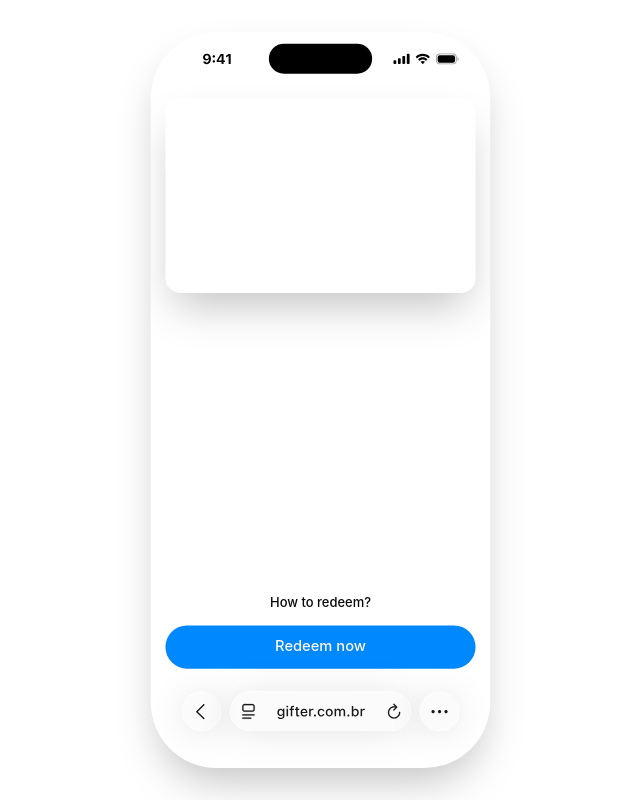
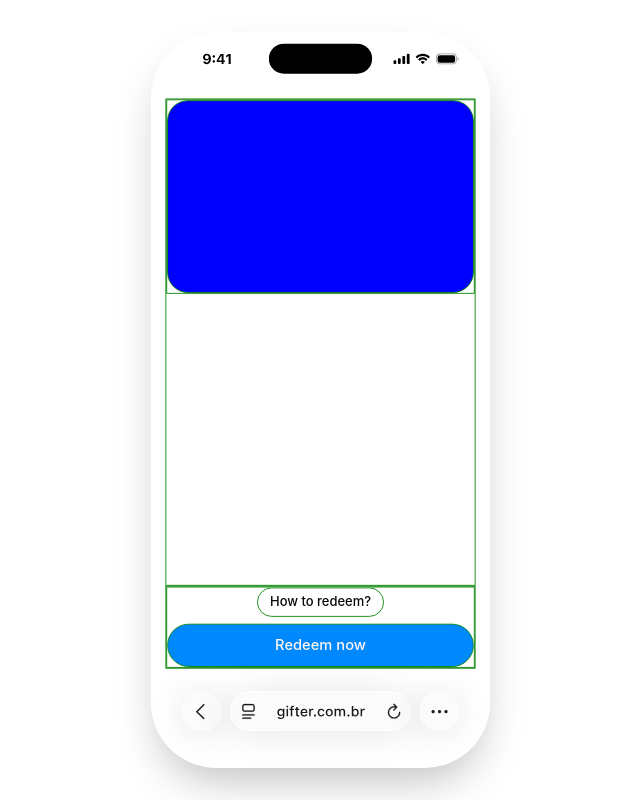
Before and after one commit to tecoad/redeem, a React (Vite) app: page /redeem in a window 1280 px wide. Shown: the whole page, without its empty margins (320-960 px from the left). Built offline with nearby package versions, Linux system fonts and the light colour scheme; a web font is replaced by a local one; what @toolwind/corner-shape would draw is missing.

Commit message:
Feat: implement DraggableCard component and enhance layout with dynamic elements

```diff
--- /dev/null
+++ b/src/components/DraggableCard.tsx
@@ -0,0 +1,111 @@
+import { motion, type PanInfo, useSpring } from "motion/react"
+import React, { useMemo } from "react"
+import { useUnscaledMeasure } from "@/lib/hooks/useScale"
+import Giftcard from "./Giftcard"
+import Heading from "./Heading"
+
+// Deceleration is from iOS UIScrollView
+function project(initialVelocity: number, decelerationRate = 0.998) {
+	return ((initialVelocity / 1000) * decelerationRate) / (1 - decelerationRate)
+}
+
+export function DraggableCard({ onSnap }: { onSnap?: () => void }) {
+	const [snap, setSnap] = React.useState(false)
+	const y = useSpring(0, { damping: 38, stiffness: 550 })
+
+	// Measure card and target using useUnscaledMeasure (handles parent scale)
+	const [cardRef, cardBounds] = useUnscaledMeasure()
+	const [targetRef, targetBounds] = useUnscaledMeasure()
+
+	// Calculate measurements dynamically from bounds
+	const measurements = useMemo(() => {
+		// Center the card within the target area
+		const cardCenterY = cardBounds.top + cardBounds.height / 2
+		const targetCenterY = targetBounds.top + targetBounds.height / 2
+		const snappedY = targetCenterY - cardCenterY
+
+		return {
+			snappedY,
+			// Snap threshold: higher = needs to be closer to target (0.65 = 65% of distance)
+			snapDistance: snappedY * 0.65,
+			// Minimum distance the card must travel before snap can trigger
+			minDragDistance: snappedY * 0.25,
+		}
+	}, [cardBounds, targetBounds])
+
+	function onPan(_: PointerEvent, { delta }: PanInfo) {
+		y.jump(clamp(y.get() + delta.y, [0, measurements.snappedY]))
+	}
+
+	function onPanEnd(_: PointerEvent, { velocity }: PanInfo) {
+		grab.end()
+
+		const currentY = y.get()
+		const projection = currentY + project(velocity.y)
+
+		// Require minimum drag distance AND projected position past threshold
+		const hasMinDistance = currentY >= measurements.minDragDistance
+		const projectionPastThreshold = projection >= measurements.snapDistance
+
+		if (hasMinDistance && projectionPastThreshold) {
+			setSnap(true)
+			y.set(measurements.snappedY)
+			onSnap?.()
+		} else {
+			y.set(0)
+			setSnap(false)
+		}
+	}
+
+	return (
+		<div className="flex items-center w-full flex-col h-full relative justify-between">
+			<motion.div
+				ref={cardRef}
+				onPanStart={grab.start}
+				onPan={onPan}
+				onPanEnd={onPanEnd}
+				style={{ y }}
+				animate={{
+					background: snap ? "red" : "blue",
+					transition: {
+						type: "spring",
+						stiffness: 350,
+						damping: 38,
+					},
+				}}
+				className="w-full aspect-card rounded-[24px] cursor-grab active:cursor-grabbing touch-none z-2 outline-0"
+				whileTap={{
+					scale: 0.96,
+				}}
+			>
+				<Giftcard />
+			</motion.div>
+			<Heading>
+				<Heading.Title className="text-center">
+					You just received a Wine R$50 digital giftcard.
+				</Heading.Title>
+			</Heading>
+			{/* Drag area */}
+			<div
+				ref={targetRef}
+				className="pointer-events-none relative border-2 bg-muted border-dotted flex items-center justify-center rounded-[31.5px]  aspect-card text-muted-foreground"
+				style={{
+					width: cardBounds.width + 15,
+					height: cardBounds.height + 15,
+				}}
+			>
+				{/* make a shimmer effect here */}
+				drag the card to activate it
+			</div>
+		</div>
+	)
+}
+
+function clamp(val: number, [min, max]: [number, number]): number {
+	return Math.min(Math.max(val, min), max)
+}
+
+const grab = {
+	start: () => document.body.classList.add("gesture-grabbing"),
+	end: () => document.body.classList.remove("gesture-grabbing"),
+}
--- a/src/components/Giftcard.tsx
+++ b/src/components/Giftcard.tsx
@@ -1,5 +1,5 @@
 function Giftcard() {
-	return <div className="w-full aspect-card rounded-2xl bg-blue-500 shadow-2xl"></div>
+	return <div className="w-full aspect-card rounded-[24px] bg-[blue]"></div>
 }
 
 export default Giftcard
--- a/src/components/Layout.tsx
+++ b/src/components/Layout.tsx
@@ -1,12 +1,25 @@
 import { cn } from "@/lib/utils"
 
-function Root({ children, className }: { children: React.ReactNode; className?: string }) {
+function Root<T extends React.ElementType = "div">({
+	children,
+	className,
+	as,
+	...props
+}: { children: React.ReactNode; className?: string; as?: T } & Omit<
+	React.ComponentPropsWithoutRef<T>,
+	"children" | "className" | "as"
+>) {
+	const Component = as || "div"
 	return (
-		<div
-			className={cn("p-4 flex gap-4 w-full h-full items-start justify-between flex-col", className)}
+		<Component
+			className={cn(
+				"p-4 flex gap-4 **:border **:border-[green] w-full h-full items-start justify-between flex-col",
+				className
+			)}
+			{...props}
 		>
 			{children}
-		</div>
+		</Component>
 	)
 }
 
@@ -18,11 +31,24 @@ function Content({ children, className }: { children: React.ReactNode; className
 	return <div className={cn(!className ? "contents" : className)}>{children}</div>
 }
 
-function Footer({ children, className }: { children: React.ReactNode; className?: string }) {
+function Footer<T extends React.ElementType = "div">({
+	children,
+	className,
+	as,
+	...props
+}: {
+	children: React.ReactNode
+	className?: string
+	as?: T
+} & Omit<React.ComponentPropsWithoutRef<T>, "children" | "className" | "as">) {
+	const Component = as || "div"
 	return (
-		<div className={cn("self-stretch flex items-center justify-center flex-col gap-2", className)}>
+		<Component
+			className={cn("self-stretch flex items-center justify-center flex-col gap-2", className)}
+			{...props}
+		>
 			{children}
-		</div>
+		</Component>
 	)
 }
 
--- a/src/components/PixTopUpReveal.tsx
+++ b/src/components/PixTopUpReveal.tsx
@@ -1,7 +1,13 @@
+import { Button } from "./Button"
+import Giftcard from "./Giftcard"
+
 const PixTopUpReveal = () => {
 	return (
-		<div className="w-full aspect-card bg-[green] rounded-4xl flex items-center justify-center">
-			<h1>PixTopUpReveal</h1>
+		<div className="flex flex-col gap-8 w-full items-center justify-center">
+			<Giftcard />
+			<Button variant="ghost" className="w-auto">
+				Read qrcode
+			</Button>
 		</div>
 	)
 }
--- a/src/components/Stepper.tsx
+++ b/src/components/Stepper.tsx
@@ -1,12 +1,40 @@
+import { Link, useMatchRoute } from "@tanstack/react-router"
 import type { ComponentPropsWithoutRef } from "react"
 import { cn } from "@/lib/utils"
+import type { FileRouteTypes } from "@/routeTree.gen"
+
+type ValidTo = FileRouteTypes["to"]
 
 function Root({ className, ...props }: ComponentPropsWithoutRef<"div">) {
-	return <div className={cn("flex items-center gap-2", className)} {...props} />
+	return (
+		<div
+			className={cn("flex items-center gap-1 border w-full justify-center h-10", className)}
+			{...props}
+		/>
+	)
 }
 
-function Step({ className, ...props }: ComponentPropsWithoutRef<"div">) {
-	return <div className={cn("flex items-center gap-2", className)} {...props} />
+function Step({
+	className,
+	to,
+	disabled,
+	...props
+}: ComponentPropsWithoutRef<"div"> & { to: ValidTo; disabled?: boolean }) {
+	const matchRoute = useMatchRoute()
+	const activeRoute = matchRoute({ to })
+
+	return (
+		<Link to={to} disabled={disabled || !!activeRoute}>
+			<div
+				className={cn(
+					"flex shrink-0 items-center gap-2 h-2 w-2 overflow-hidden bg-muted-foreground rounded-full",
+					activeRoute && "bg-primary w-10",
+					className
+				)}
+				{...props}
+			/>
+		</Link>
+	)
 }
 
 const Stepper = Object.assign(Root, {
--- a/src/routes/index.tsx
+++ b/src/routes/index.tsx
@@ -1,7 +1,5 @@
 import { createFileRoute, useRouter } from "@tanstack/react-router"
-import { ConfirmButton } from "@/components/ConfirmButton"
-import Giftcard from "@/components/Giftcard"
-import Heading from "@/components/Heading"
+import { DraggableCard } from "@/components/DraggableCard"
 import Layout from "@/components/Layout"
 
 export const Route = createFileRoute("/")({
@@ -10,17 +8,16 @@ export const Route = createFileRoute("/")({
 
 function App() {
 	const router = useRouter()
+
+	const handleSnap = () => {
+		setTimeout(() => {
+			router.navigate({ to: "/redeem" })
+		}, 1000) // delay em ms
+	}
+
 	return (
 		<Layout>
-			<Giftcard />
-			<Heading>
-				<Heading.Title>You just received a Wine R$50 digital giftcard.</Heading.Title>
-			</Heading>
-			<Layout.Footer>
-				<ConfirmButton duration={0.2} onSuccessConfirm={() => router.navigate({ to: "/redeem" })}>
-					Hold to redeem
-				</ConfirmButton>
-			</Layout.Footer>
+			<DraggableCard onSnap={handleSnap} />
 		</Layout>
 	)
 }
--- a/src/routes/redeem/index.tsx
+++ b/src/routes/redeem/index.tsx
@@ -1,4 +1,5 @@
 import { createFileRoute, useRouter } from "@tanstack/react-router"
+import { motion } from "motion/react"
 import { useState } from "react"
 import { Button } from "@/components/Button"
 import HowToDrawer from "@/components/Drawers/HowToDrawer"
@@ -13,11 +14,60 @@ function RouteComponent() {
 	const router = useRouter()
 	const [drawerOpen, setDrawerOpen] = useState(false)
 
+	const variants = {
+		initial: {},
+		final: {},
+	}
+
 	return (
 		<>
-			<Layout>
+			<Layout
+				as={motion.div}
+				className="gap-0"
+				variants={variants}
+				initial="initial"
+				animate="final"
+			>
+				<div className="w-full h-full relative">
+					<motion.div
+						className="absolute w-full"
+						variants={{
+							initial: {
+								top: "50%",
+								translateY: "-50%",
+							},
+							final: {
+								top: "0%",
+								translateY: "0%",
+							},
+						}}
+						transition={{
+							duration: 0.15,
+							type: "spring",
+							stiffness: 300,
+							damping: 20,
+							delay: 2,
+						}}
+					>
 						<Giftcard />
-				<Layout.Footer>
+					</motion.div>
+				</div>
+
+				<Layout.Footer
+					as={motion.div}
+					variants={{
+						initial: {
+							height: 0,
+						},
+						final: {
+							height: "auto",
+						},
+					}}
+					transition={{
+						delay: 3,
+					}}
+				>
+					<div className="overflow-hidden w-full flex items-center justify-center flex-col gap-2">
 						<Button
 							size="medium"
 							className="w-auto"
@@ -27,6 +77,7 @@ function RouteComponent() {
 							How to redeem?
 						</Button>
 						<Button onClick={() => router.navigate({ to: "/redeem/initiate" })}>Redeem now</Button>
+					</div>
 				</Layout.Footer>
 			</Layout>
 			<HowToDrawer open={drawerOpen} onOpenChange={setDrawerOpen} />
--- a/src/routes/redeem/initiate.tsx
+++ b/src/routes/redeem/initiate.tsx
@@ -28,11 +28,12 @@ function RouteComponent() {
 		<>
 			<Layout>
 				<Stepper>
-					<Stepper.Step>
-						<span>Step 1</span>
+					<Stepper.Step to="/redeem/initiate">Step 1</Stepper.Step>
+					<Stepper.Step to="/redeem/topup" disabled>
+						Step 2
 					</Stepper.Step>
-					<Stepper.Step>
-						<span>Step 2</span>
+					<Stepper.Step to="/redeem/result" disabled>
+						Step 3
 					</Stepper.Step>
 				</Stepper>
 				<Heading>
@@ -41,7 +42,9 @@ function RouteComponent() {
 						Enter the PIX code provided by the merchant at the payment.
 					</Heading.Subtitle>
 				</Heading>
+
 				<PixTopUpReveal />
+
 				<Layout.Footer>
 					<Button onClick={handleOpenDrawer}>Process</Button>
 				</Layout.Footer>
--- a/src/routes/redeem/topup.tsx
+++ b/src/routes/redeem/topup.tsx
@@ -14,11 +14,10 @@ function RouteComponent() {
 	return (
 		<Layout>
 			<Stepper>
-				<Stepper.Step>
-					<span>Step 1</span>
-				</Stepper.Step>
-				<Stepper.Step>
-					<span>Step 2</span>
+				<Stepper.Step to="/redeem/initiate">Step 1</Stepper.Step>
+				<Stepper.Step to="/redeem/topup">Step 2</Stepper.Step>
+				<Stepper.Step to="/redeem/result" disabled>
+					Step 3
 				</Stepper.Step>
 			</Stepper>
 			<Heading>
```
Lines whose indentation alone changed are shown as unchanged.
